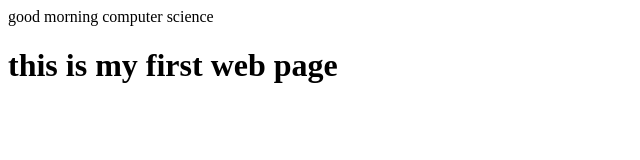
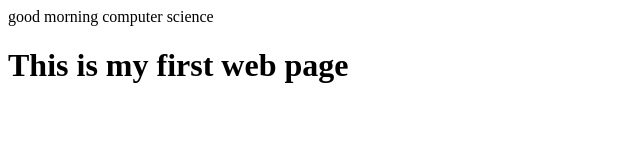
Before and after one commit to ArphatsaraOupahard/webapp, a plain HTML site: page hello.html in a window 1280 px wide. Shown: the whole page, without its empty margins (0-640 px from the left). Drawn offline with Linux system fonts and the light colour scheme.

Commit message:
updateindex.html

```diff
--- a/hello.html
+++ b/hello.html
@@ -7,6 +7,6 @@
 </head>
 <body>
     good morning computer science
-    <h1>this is my first web page</h1>
+    <h1>This is my first web page</h1>
 </body>
 </html>
```
